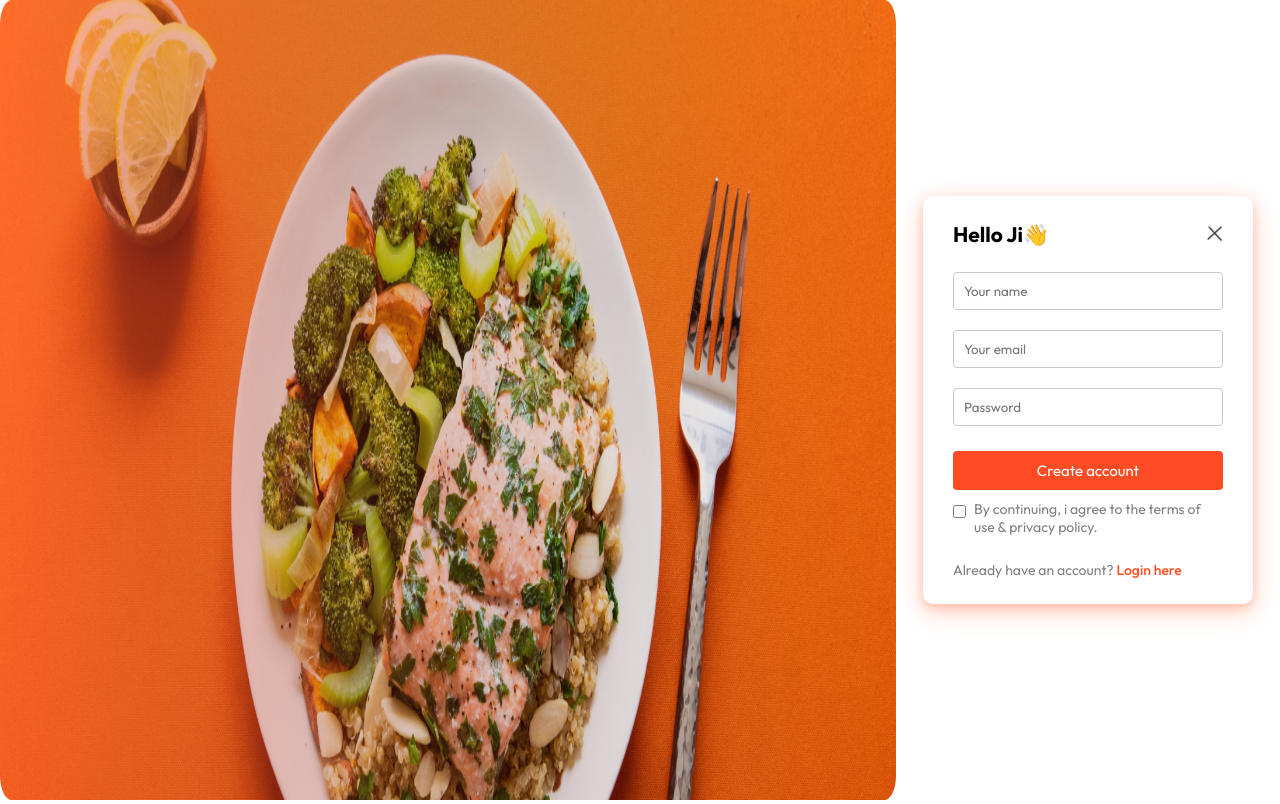
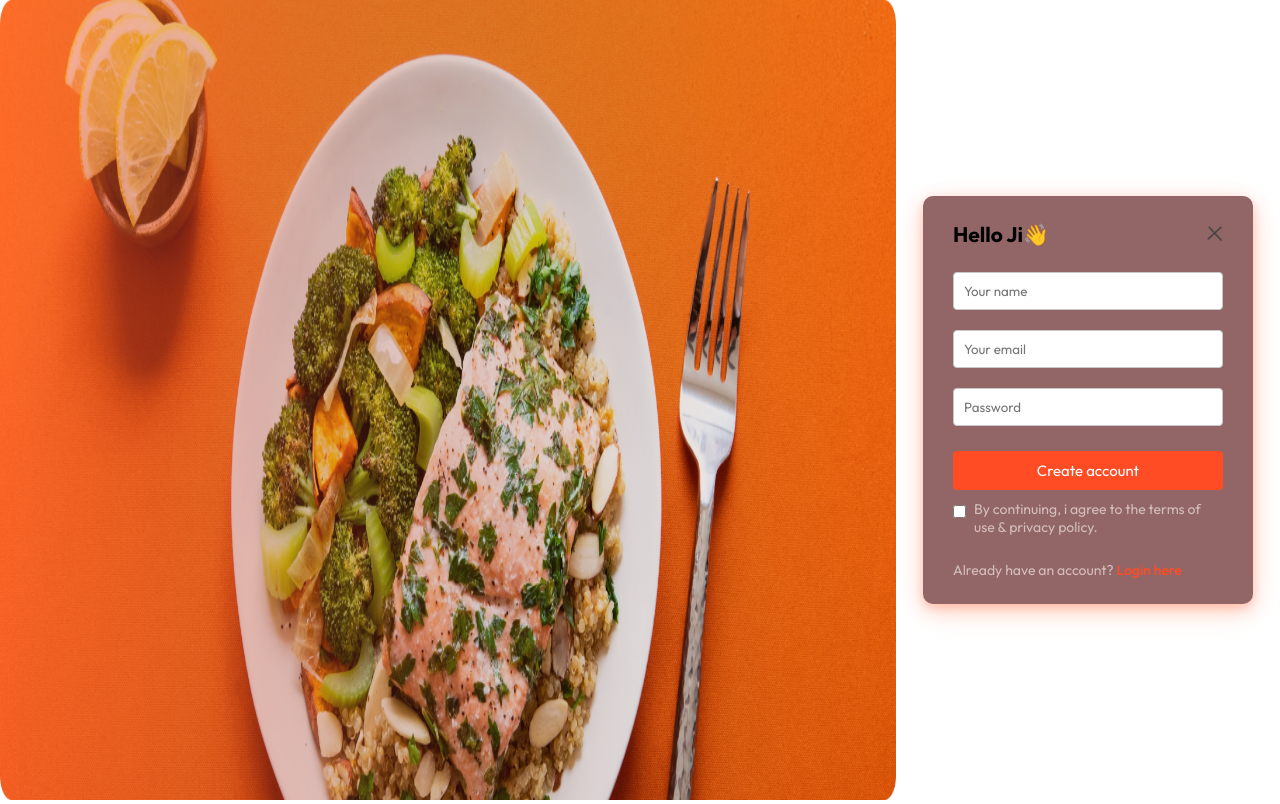
Before and after one commit to ABC11xyz/FOOD, a React (Vite) app in the folder Frontend/: page / in a window 1280 px wide. Both pictures are taken after a click on the button "sign in". Built offline with nearby package versions, Linux system fonts and the light colour scheme; no server answers.

Commit message:
Update LoginPopup.css
style

```diff
--- a/Frontend/src/components/LoginPopup/LoginPopup.css
+++ b/Frontend/src/components/LoginPopup/LoginPopup.css
@@ -37,8 +37,8 @@
 .login-popup-container {
     place-self: center;
     width: max(23vw, 330px);
-    color: #808080;
-    background-color: white;
+    color: #d4bdbd;
+    background-color: #926666;
     display: flex;
     flex-direction: column;
     gap: 25px;
```
